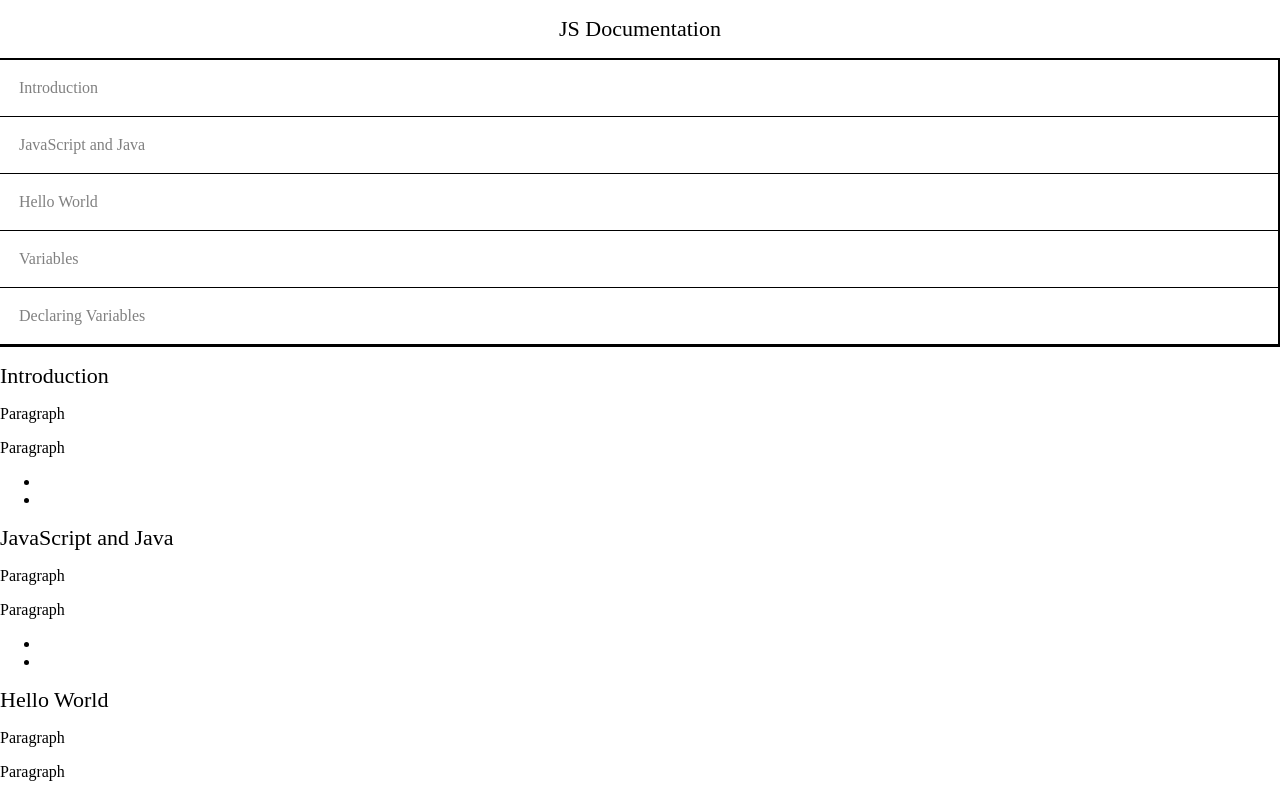
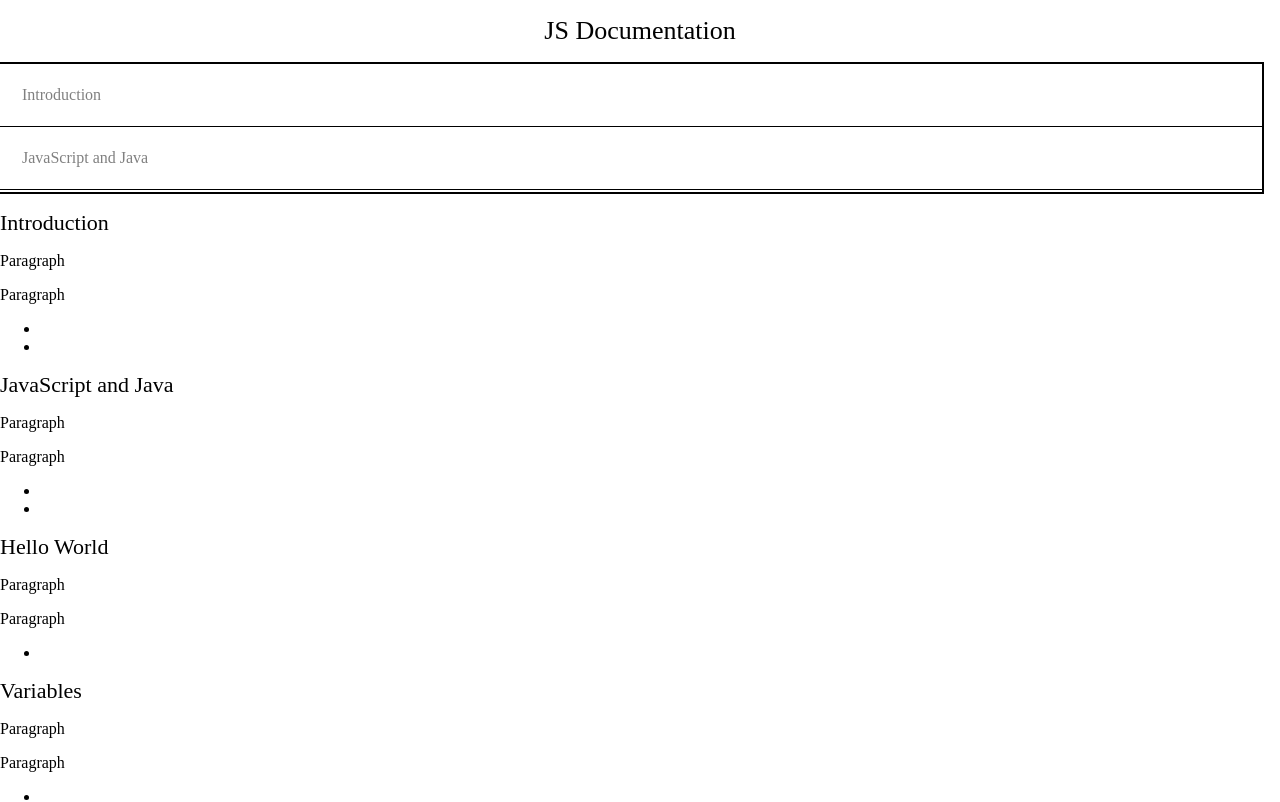
Before and after one commit to anetSzajo/technical-documentation-page, a plain HTML site: page index.html in a window 1280 px wide. Shown: the top 802 px of the page. Drawn offline with Linux system fonts and the light colour scheme.

Commit message:
add scroll bar to navbar

```diff
--- a/main.css
+++ b/main.css
@@ -16,6 +16,7 @@ body{
 #documentation-title{
     text-align: center;
     padding-top: 1rem;
+    font-size: 26px;
 }
 
 header{
@@ -27,14 +28,42 @@ header{
     border: 2px solid black;
     border-left: none;
     padding-left: 0;
+    max-height: 8rem;
+    overflow-y: scroll;
+    margin-right: 1rem;
 }
 
+
+/*scrollbar styling*/
+
+::-webkit-scrollbar {
+    width: 10px;
+}
+
+/* Track */
+::-webkit-scrollbar-track {
+box-shadow: inset 0 0 5px rgb(182, 180, 180);
+border-radius: 8px;
+}
+
+/* Handle */
+::-webkit-scrollbar-thumb {
+background: rgb(185, 181, 181);
+border-radius: 8px;
+}
+/*
+Handle on hover
+::-webkit-scrollbar-thumb:hover {
+background: #b30000;
+} */
+
 .link{
-    padding: 19px;
+    padding: 22px;
+    padding-right: 0;
     border-bottom: 1px solid black;
 }
 
-a{
+a {
     text-decoration: none;
     color: grey;
 }
```
